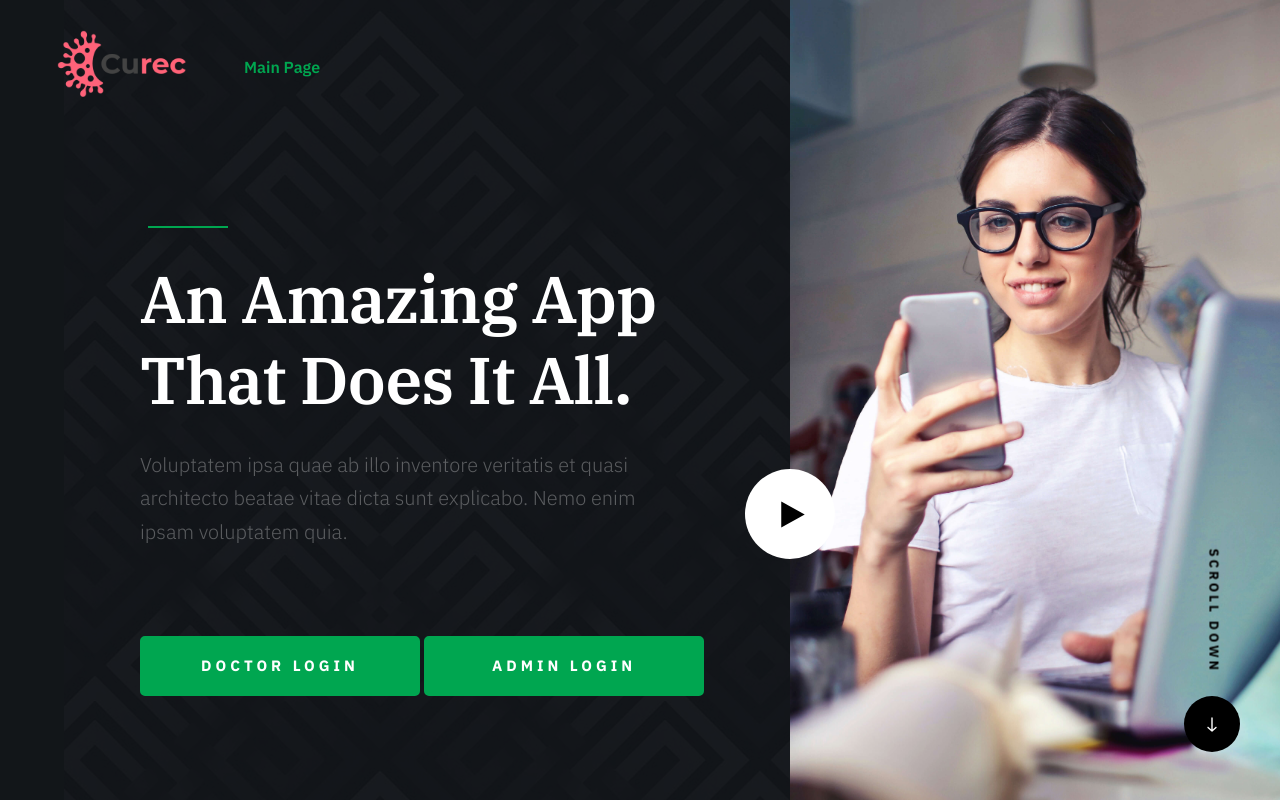
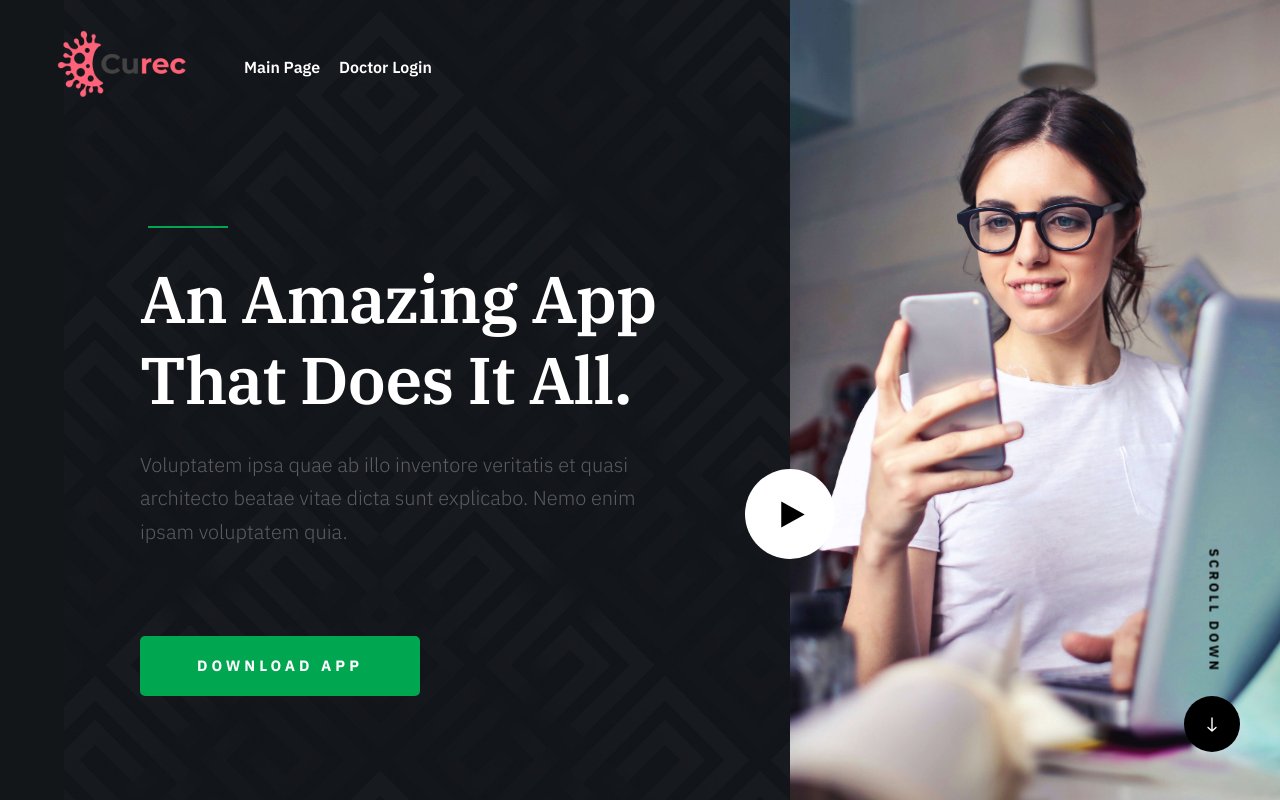
Before and after one commit to Adore96/Curec-Landing-Page, a plain HTML site: page index.html in a window 1280 px wide. Shown: the top 800 px of the page. Drawn offline with Linux system fonts and the light colour scheme; files whose address does not match are found by name.

Commit message:
Update index.html
- Button updated
- Doctor login moved to menu

```diff
--- a/index.html
+++ b/index.html
@@ -6,7 +6,7 @@
     <!--- basic page needs
     ================================================== -->
     <meta charset="utf-8">
-    <title>CuRec</title>
+    <title>Curec | COVID-19 Personal Assistant</title>
     <meta name="description" content="">
     <meta name="author" content="">
 
@@ -51,7 +51,9 @@
 
         <nav class="row header-nav-wrap wide">
             <ul class="header-main-nav">
-                <li class="current"><a class="smoothscroll" href="#home" title="intro">Main Page</a></li>
+                <li class="current"><a class="smoothscroll" href="#" title="intro">Main Page</a></li>
+                <li><a class="" href="doctor/" title="intro">Doctor Login</a></li>
+
                 <!-- <li><a class="smoothscroll" href="#about" title="about">Doctor Login</a></li> -->
                 <!-- <li><a class="smoothscroll" href="#features" title="features">Admin Login</a></li> -->
 
@@ -94,11 +96,11 @@
                         <span class="video-icon"></span>
                     </a>
                     <a href="#download" class="smoothscroll btn btn--primary btn--large">
-                        Doctor Login
+                        Download App
                     </a>
-                    <a href="#download" class="smoothscroll btn btn--primary btn--large">
+                    <!-- <a href="#download" class="smoothscroll btn btn--secondary btn--large">
                         Admin Login
-                    </a>
+                    </a> -->
                 </div>
 
             </div> <!-- end home-content__main -->
```
